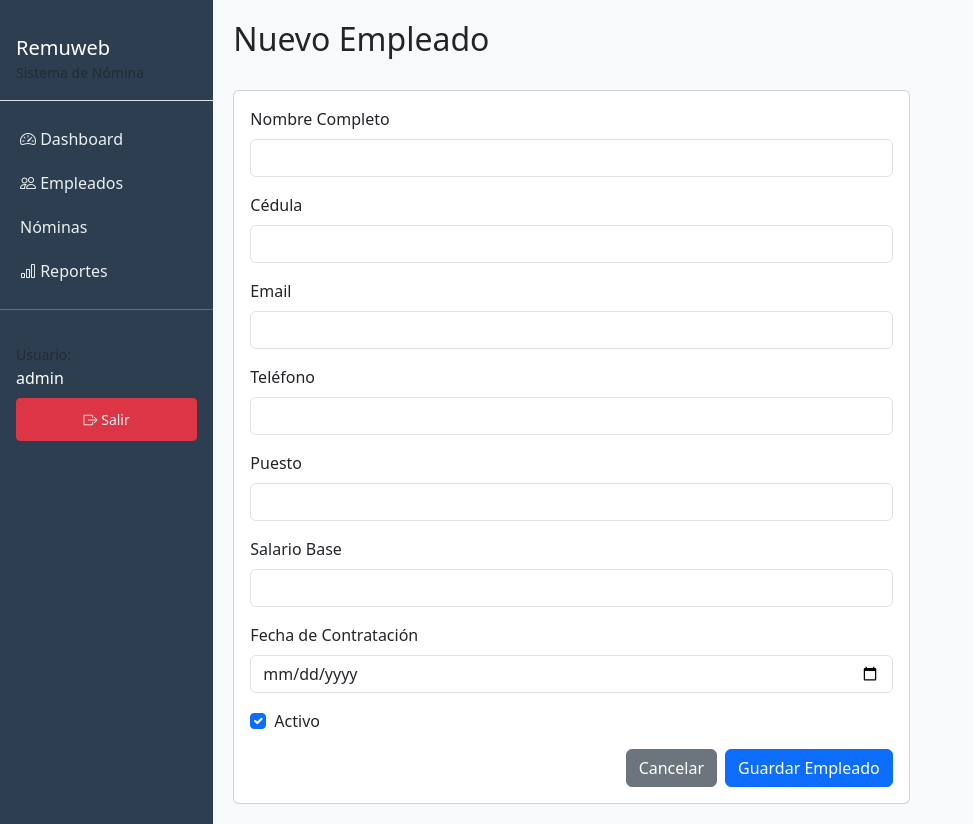
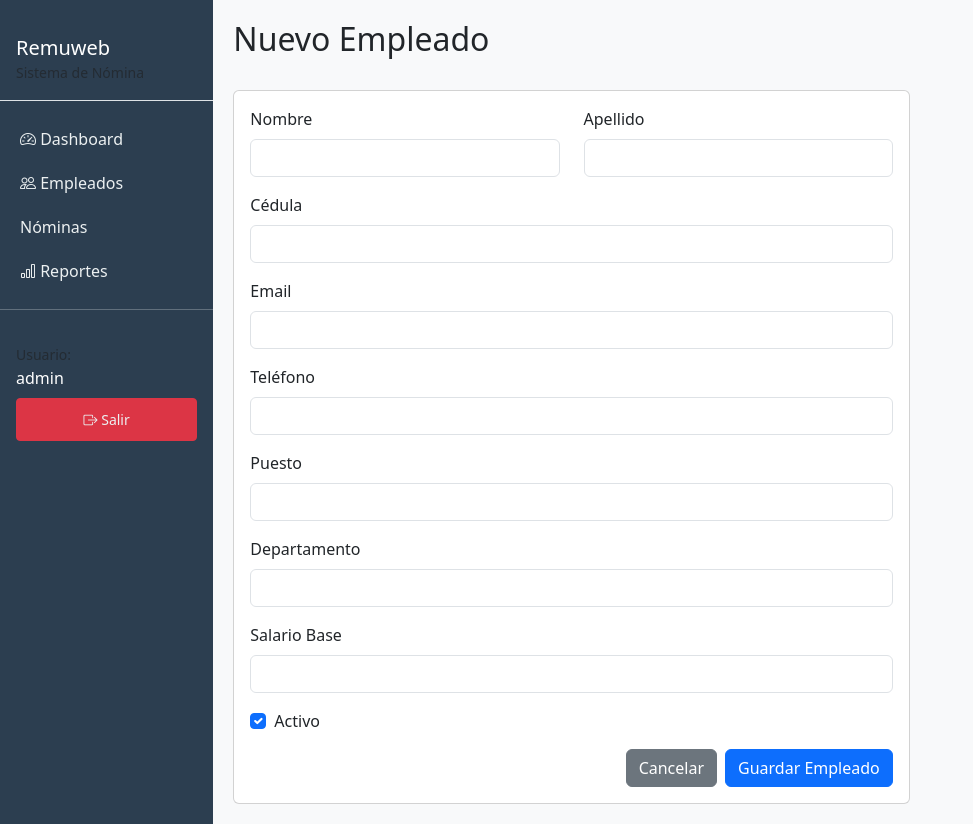
Before and after one commit to hmhood1-hash/remuweb, a Flask app: page /employees/new in a window 1280 px wide. Shown: the whole page, without its empty margins (0-973 px from the left). Run offline with Flask 3, Linux system fonts and the light colour scheme; a user stored in the database is signed in.

Commit message:
Fix employee form to use first_name and last_name fields

```diff
--- a/templates/employees/form.html
+++ b/templates/employees/form.html
@@ -14,9 +14,16 @@
         <div class="card">
             <div class="card-body">
                 <form method="POST">
-                    <div class="mb-3">
-                        <label for="full_name" class="form-label">Nombre Completo</label>
-                        <input type="text" class="form-control" id="full_name" name="full_name" value="{{ employee.full_name if employee else '' }}" required>
+                    <div class="row">
+                        <div class="col-md-6 mb-3">
+                            <label for="first_name" class="form-label">Nombre</label>
+                            <input type="text" class="form-control" id="first_name" name="first_name" value="{{ employee.first_name if employee else '' }}" required>
+                        </div>
+
+                        <div class="col-md-6 mb-3">
+                            <label for="last_name" class="form-label">Apellido</label>
+                            <input type="text" class="form-control" id="last_name" name="last_name" value="{{ employee.last_name if employee else '' }}" required>
+                        </div>
                     </div>
 
                     <div class="mb-3">
@@ -40,13 +47,13 @@
                     </div>
 
                     <div class="mb-3">
-                        <label for="base_salary" class="form-label">Salario Base</label>
-                        <input type="number" class="form-control" id="base_salary" name="base_salary" step="0.01" value="{{ employee.base_salary if employee else '' }}" required>
+                        <label for="department" class="form-label">Departamento</label>
+                        <input type="text" class="form-control" id="department" name="department" value="{{ employee.department if employee else '' }}">
                     </div>
 
                     <div class="mb-3">
-                        <label for="hire_date" class="form-label">Fecha de Contratación</label>
-                        <input type="date" class="form-control" id="hire_date" name="hire_date" value="{{ employee.hire_date.strftime('%Y-%m-%d') if employee and employee.hire_date else '' }}" required>
+                        <label for="base_salary" class="form-label">Salario Base</label>
+                        <input type="number" class="form-control" id="base_salary" name="base_salary" step="0.01" value="{{ employee.base_salary if employee else '' }}" required>
                     </div>
 
                     <div class="mb-3 form-check">
```
